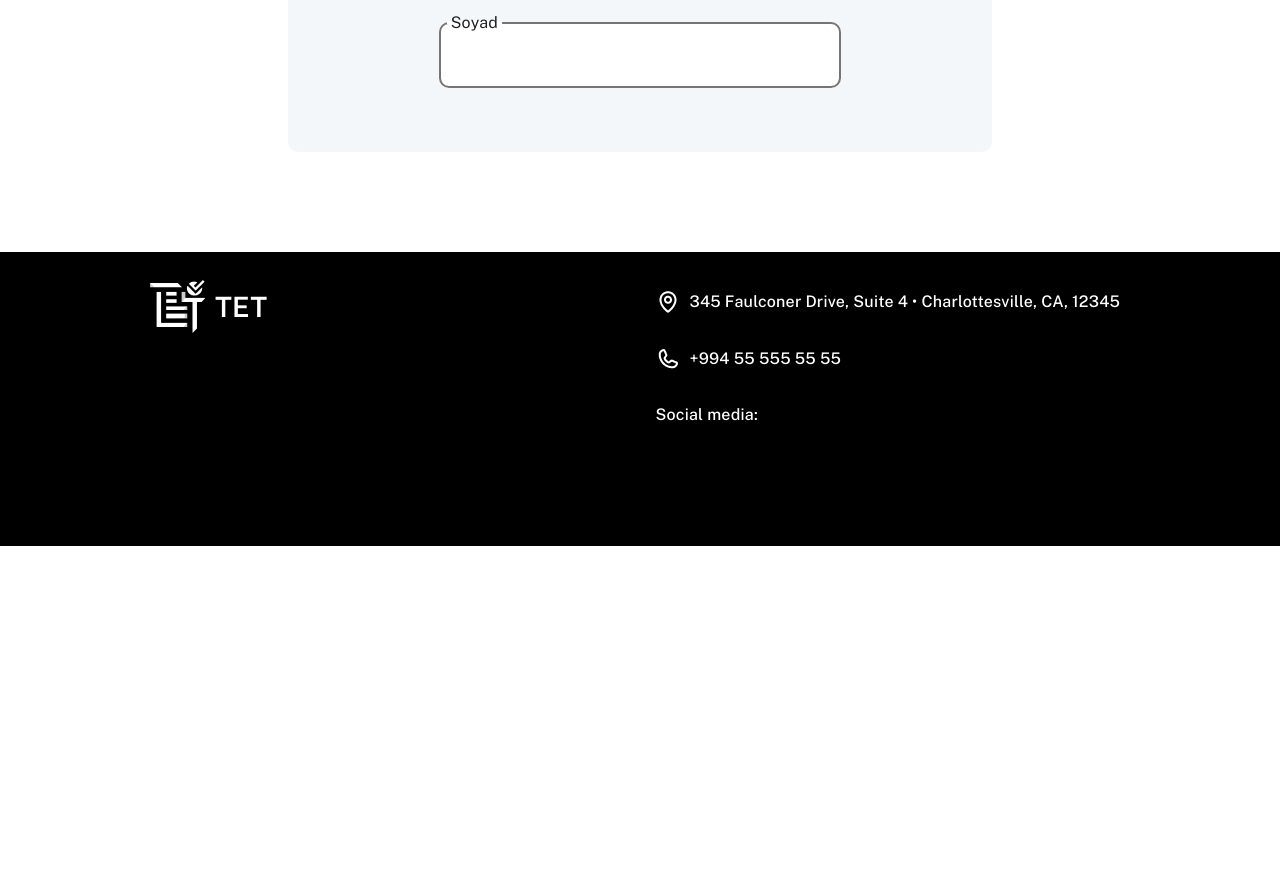
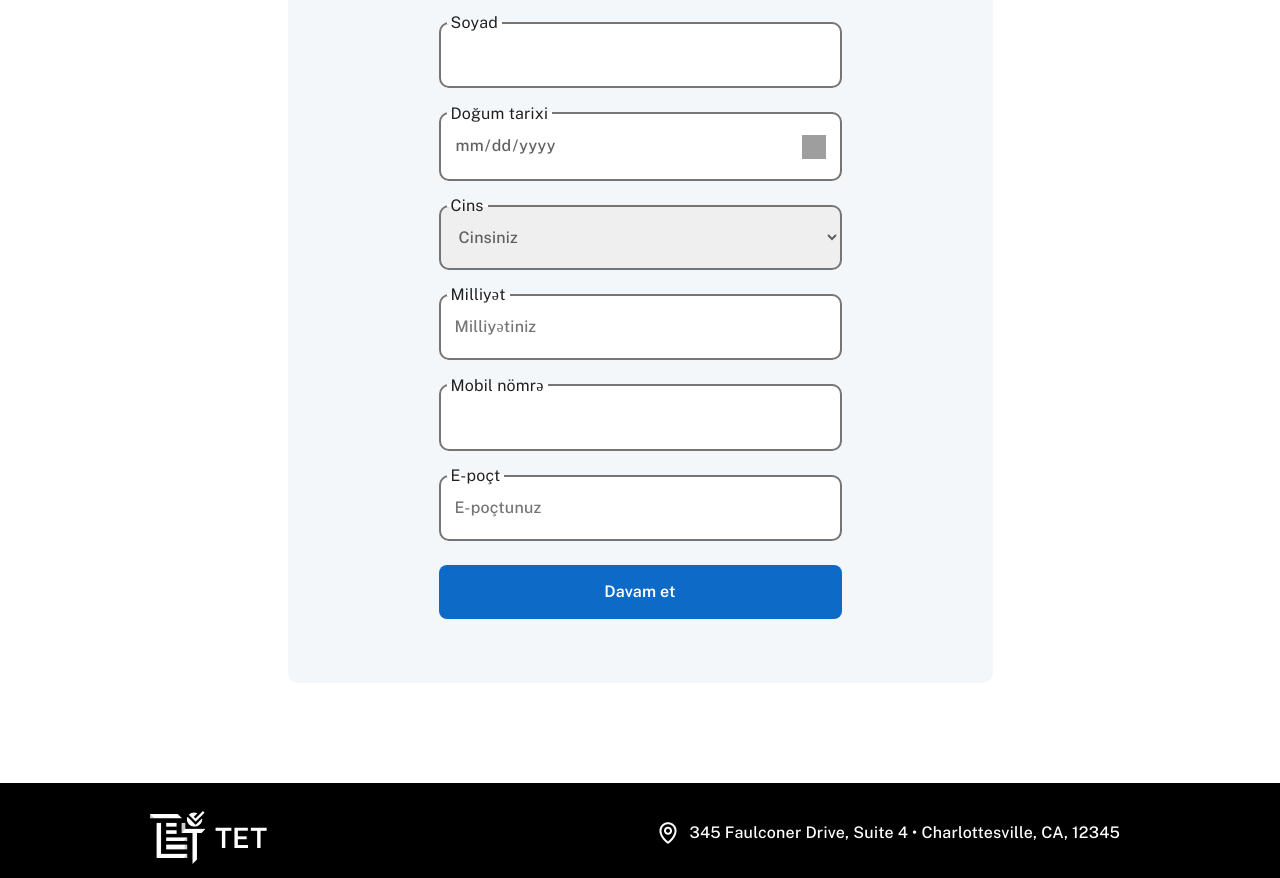
Before and after one commit to NuraibEsger/TET_UI, a React (Create React App) app: page /register in a window 1280 px wide. Shown: the part 378-1256 px from the top of the page. Before the commit the page ends 924 px from the top, so only its background shows below. Built offline with nearby package versions, Linux system fonts and the light colour scheme.

Commit message:
Information & Modal components created, relationship in register created

```diff
--- a/src/assets/css/register.module.css
+++ b/src/assets/css/register.module.css
@@ -12,7 +12,7 @@
 .form {
     display: flex;
     flex-direction: column;
-    align-items: center;
+    align-items: flex-start;
     gap: var(--spacing-lg, 24px);
     align-self: stretch;
 }
@@ -24,7 +24,8 @@
     font-size: 28px;
     font-style: normal;
     font-weight: 600;
-    line-height: 120%; /* 33.6px */
+    line-height: 120%;
+    /* 33.6px */
 }
 
 .form p {
@@ -35,7 +36,8 @@
     font-size: 20px;
     font-style: normal;
     font-weight: 500;
-    line-height: 140%; /* 28px */
+    line-height: 140%;
+    /* 28px */
     letter-spacing: 0.2px;
 }
 
@@ -95,3 +97,93 @@
     /* 22.4px */
     letter-spacing: 0.2px;
 }
+
+.inputs select {
+    display: flex;
+    padding: 20px var(--Radius-14, 14px);
+
+    align-items: center;
+    gap: var(--spacing-sm, 8px);
+    align-self: stretch;
+    border-radius: var(--Radius-10, 10px);
+    border: 2px solid var(--Grey-600, #757575);
+    color: var(--Grey-700, #616161);
+
+    /* body/large/medium */
+    font-family: "Public Sans";
+    font-size: 16px;
+    font-style: normal;
+    font-weight: 500;
+    line-height: 140%;
+    /* 22.4px */
+    letter-spacing: 0.2px;
+}
+
+input[type="date"]::-webkit-calendar-picker-indicator {
+    color: rgba(0, 0, 0, 0);
+    margin-left: 220px;
+    opacity: 9;
+    display: block;
+    background: url(https://mywildalberta.ca/images/GFX-MWA-Parks-Reservations.png) no-repeat;
+    width: 20px;
+    height: 20px;
+    border-width: thin;
+}
+
+.addLanguage {
+    display: flex;
+    align-items: center;
+    gap: var(--spacing-sm, 8px);
+    margin-top: 48px;
+}
+
+.addLanguage p {
+    color: var(--Neutral-800, #3E3E3E);
+
+    /* body/xlarge/medium */
+    font-family: "Public Sans";
+    font-size: 20px;
+    font-style: normal;
+    font-weight: 500;
+    line-height: 140%;
+    /* 28px */
+    letter-spacing: 0.2px;
+}
+
+.modal {
+    display: flex;
+    padding: 64px 151px;
+    flex-direction: column;
+    justify-content: center;
+    align-items: center;
+    gap: var(--spacing-xxxl, 40px);
+    border-radius: var(--Radius-10, 10px);
+    background: #FFF;
+}
+
+.modal .container {
+    display: flex;
+    flex-direction: column;
+    align-items: flex-start;
+    gap: var(--spacing-xxxl, 40px);
+}
+
+.modal .container .header {
+    display: flex;
+    justify-content: space-between;
+    align-items: center;
+    align-self: stretch;
+}
+
+.modal .container .header p {
+    color: var(--Neutral-Black, #000);
+
+    /* body/xlarge/medium */
+    font-family: "Public Sans";
+    font-size: 20px;
+    font-style: normal;
+    font-weight: 500;
+    line-height: 140%;
+    /* 28px */
+    letter-spacing: 0.2px;
+}
--- a/src/assets/css/translate.module.css
+++ b/src/assets/css/translate.module.css
@@ -27,7 +27,6 @@
 }
 
 .content p {
-    align-self: stretch;
     color: #5D6471;
     text-align: center;
     font-family: "Public Sans";
@@ -36,6 +35,7 @@
     font-weight: 500;
     line-height: 207%; /* 41.4px */
     letter-spacing: 0.2px;
+    align-self: stretch;
 }
 
 .frame {
--- /dev/null
+++ b/src/components/Modal.jsx
@@ -0,0 +1,34 @@
+import classes from "../assets/css/register.module.css";
+import CloseIcon from "../assets/images/close.png";
+import Button from "./Button";
+
+export default function Modal({onClose}) {
+  return (
+    <dialog className={classes.modal}>
+      <div className={classes.container}>
+        <div className={classes.header}>
+          <p>Əlavə edin</p>
+          <button onClick={onClose} type="button">
+            <img src={CloseIcon} alt="Bağla" />
+          </button>
+        </div>
+        <div className={classes.inputs}>
+          <label htmlFor="gender">Mövcudluq</label>
+          <select className={classes.customSelect} name="" id="gender">
+            <option value="" disabled selected>
+              Seçilməyib
+            </option>
+            <option value="man">Kişi</option>
+            <option value="woman">Qadın</option>
+          </select>
+        </div>
+        <div className={classes.inputs}>
+          <input type="checkbox" id="level" />
+          <label htmlFor="level">Mövcudluq</label>
+        </div>
+      </div>
+
+      <Button type="button">Yadda saxla</Button>
+    </dialog>
+  );
+}
--- /dev/null
+++ b/src/components/Register/Information.jsx
@@ -0,0 +1,40 @@
+import { useState } from "react";
+import classes from "../../assets/css/register.module.css";
+import PlusImg from "../../assets/images/PlusCircle.png";
+import Modal from "../Modal";
+
+export default function Information() {
+  const [isModalOpen, setIsModalOpen] = useState(false);
+
+  const openModal = () => setIsModalOpen(true);
+  const closeModal = () => setIsModalOpen(false);
+  return (
+    <>
+      <div className={classes.inputs}>
+        <label htmlFor="gender">Tərcümə sahəsində təcrübəniz</label>
+        <select className={classes.customSelect} name="" id="gender">
+          <option value="" disabled selected>
+            Seçilməyib
+          </option>
+          <option value="man">Kişi</option>
+          <option value="woman">Qadın</option>
+        </select>
+      </div>
+      <div className={classes.inputs}>
+        <label htmlFor="gender">Mövcudluq</label>
+        <select className={classes.customSelect} name="" id="gender">
+          <option value="" disabled selected>
+            Seçilməyib
+          </option>
+          <option value="man">Kişi</option>
+          <option value="woman">Qadın</option>
+        </select>
+      </div>
+      <button type="button" className={classes.addLanguage} onClick={openModal}>
+        <img src={PlusImg} alt="Dil əlavə edin" />
+        <p>Dil biliklərinizi əlavə edin</p>
+      </button>
+      {isModalOpen && <Modal onClose={closeModal} />}
+    </>
+  );
+}
--- a/src/components/Register/SignUp.jsx
+++ b/src/components/Register/SignUp.jsx
@@ -11,6 +11,32 @@ export default function SignUp() {
         <label htmlFor="surname">Soyad</label>
         <input type="text" id="surname" />
       </div>
+      <div className={classes.inputs}>
+        <label htmlFor="birthday">Doğum tarixi</label>
+        <input type="date" id="birthday" />
+      </div>
+      <div className={classes.inputs}>
+        <label htmlFor="gender">Cins</label>
+        <select className={classes.customSelect} name="" id="gender">
+          <option value="" disabled selected>
+            Cinsiniz
+          </option>
+          <option value="man">Kişi</option>
+          <option value="woman">Qadın</option>
+        </select>
+      </div>
+      <div className={classes.inputs}>
+        <label htmlFor="nationality">Milliyət</label>
+        <input type="text" id="nationality" placeholder="Milliyətiniz" />
+      </div>
+      <div className={classes.inputs}>
+        <label htmlFor="tel">Mobil nömrə</label>
+        <input type="tel" name="number" id="number" />
+      </div>
+      <div className={classes.inputs}>
+        <label htmlFor="email">E-poçt</label>
+        <input type="email" id="email" placeholder="E-poçtunuz" />
+      </div>
     </>
   );
 }
--- a/src/layout/Header.jsx
+++ b/src/layout/Header.jsx
@@ -33,7 +33,7 @@ export default function Header() {
             </NavLink>
           </li>
           <li>
-            <NavLink to="/" className={classes.list}>
+            <NavLink to="/register" className={classes.list}>
               Tərcüməçi ol
             </NavLink>
           </li>
@@ -41,7 +41,7 @@ export default function Header() {
       </nav>
       <div className={classes.buttons}>
         <NavLink type="button" to='/login' className={classes.login}><p>Daxil ol</p></NavLink>
-        <NavLink type="button" className={classes.translate}><p>Tərcümə et</p></NavLink>
+        <NavLink type="button" to='/register' className={classes.translate}><p>Tərcümə et</p></NavLink>
       </div>
     </header>
   );
--- a/src/pages/LoginPage.jsx
+++ b/src/pages/LoginPage.jsx
@@ -77,7 +77,7 @@ export default function Login() {
           <div className={classes.registerHeader}>
             <h1>Hələ üzv deyilsiniz? İndi qoşulun!</h1>
           </div>
-          <NavLink to="/register">Qeydiyyatdan keç</NavLink>
+          <NavLink to="/registerforuser">Qeydiyyatdan keç</NavLink>
         </div>
       </div>
     </section>
--- a/src/pages/RegisterPage.jsx
+++ b/src/pages/RegisterPage.jsx
@@ -1,6 +1,8 @@
 import { useState } from "react";
 import classes from "../assets/css/register.module.css";
 import SignUp from "../components/Register/SignUp";
+import Button from "../components/Button";
+import Information from "../components/Register/Information";
 
 export default function RegisterPage() {
   const [page, setPage] = useState(0);
@@ -14,34 +16,37 @@ export default function RegisterPage() {
 
   var paragraph = "Bizə bir az özünüz haqqında məlumat verin.";
 
-  const [formDate, setFormData] = useState({
-    name: "",
-    surname: "",
-    birthday: "",
-    gender: "",
-    nationality: "",
-    number: "",
-    email: "",
-    experience: "",
-    existence: "",
-    language: "",
-    languageLevel: "",
-    languageCertificate: "",
-    education: "",
-    specialty: "",
-    startDate: "",
-    endDate: "",
-    aboutUs: "",
-  });
+  const PageDisplay = () => {
+    if (page === 0) {
+      return <SignUp />;
+    } else if (page === 1) {
+      return <Information />;
+    }
+    // Add more conditions here if you have more pages
+  };
+
+  const handleFormSubmit = (e) => {
+    if (page < FormTitles.length - 1) {
+      setPage((currPage) => currPage + 1);
+    } else {
+      e.preventDefault();
+      // Handle final form submission
+      console.log("Final form data:");
+    }
+  };
 
   return (
     <section className={classes.register}>
-      <form className={classes.form}>
+      <form className={classes.form} onSubmit={handleFormSubmit}>
         <div className={classes.header}>
-          <h1>{FormTitles[0]}</h1>
+          <h1>{FormTitles[page]}</h1>
           <p>{paragraph}</p>
         </div>
-        <SignUp />
+        {PageDisplay()}
+        <Button type={page === FormTitles.length - 1 ? "submit" : "button"} onClick={() => page < FormTitles.length - 1 && handleFormSubmit()
+        }>
+          {page === FormTitles.length - 1 ? "Submit" : "Davam et"}
+        </Button>
       </form>
     </section>
   );
```
Also changed, not shown: src/assets/images/PlusCircle.png (added), src/assets/images/close.png (added).
